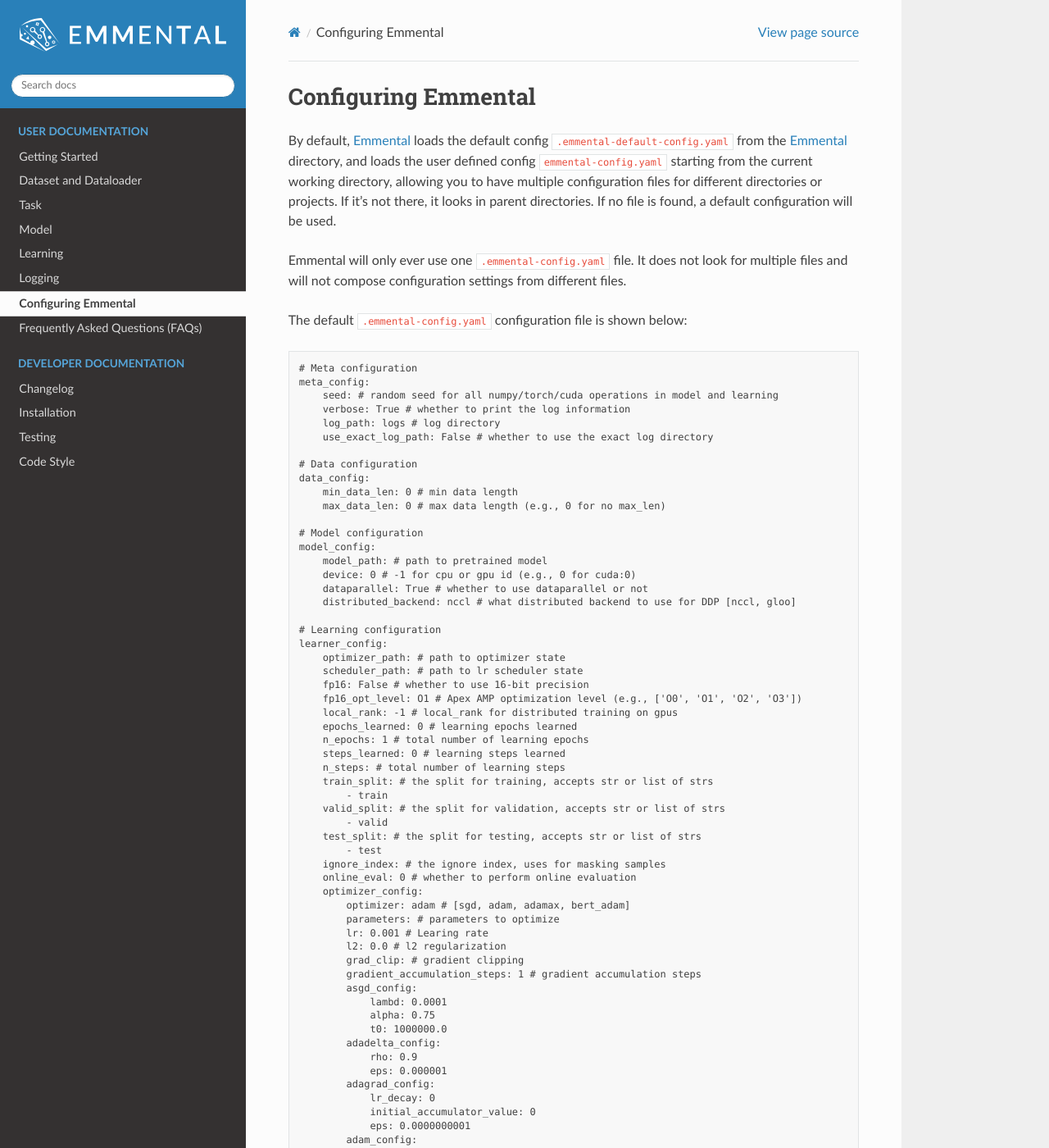
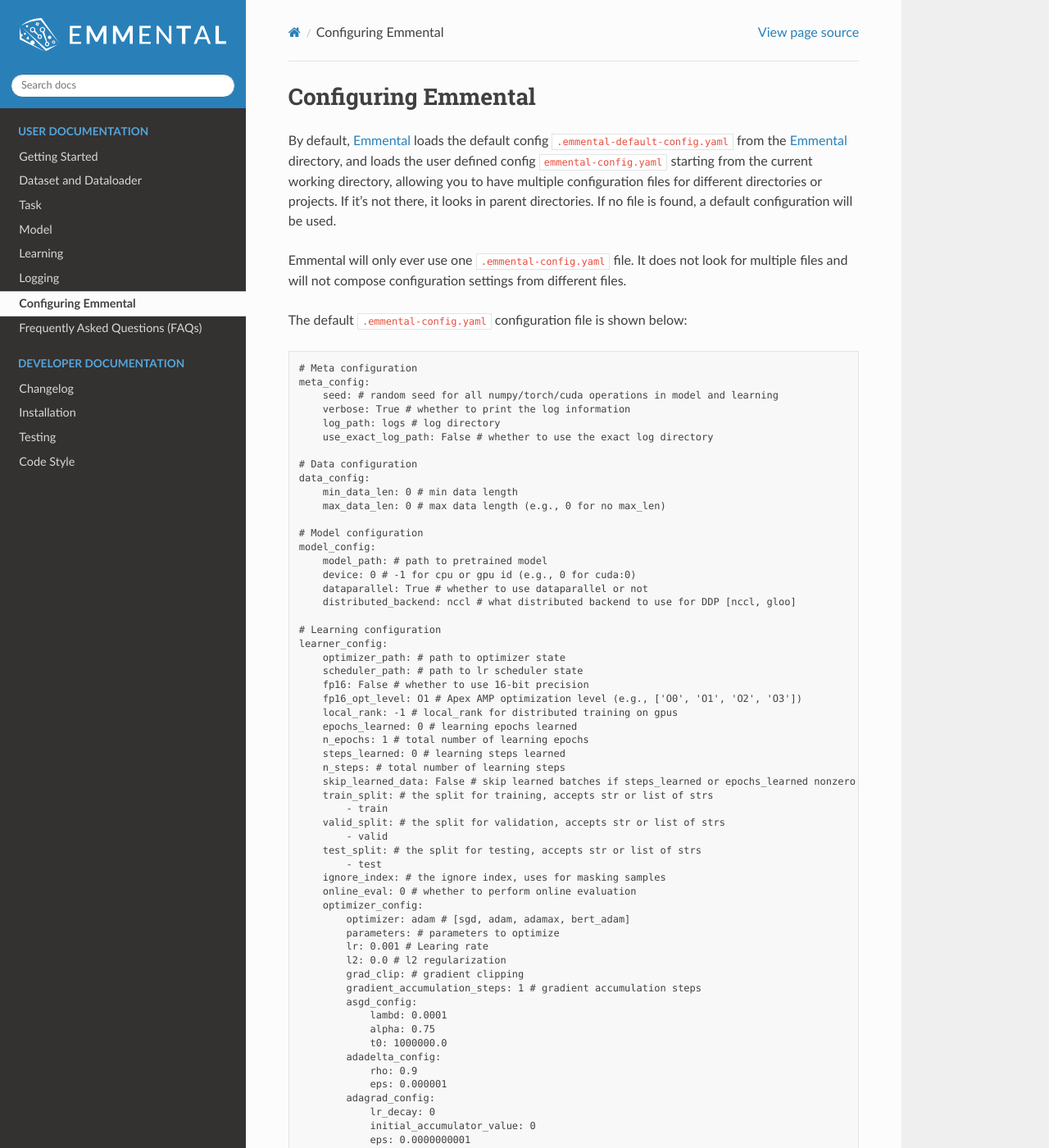
Before and after one commit to senwu/emmental, a Sphinx documentation site: the page built from docs/user/config.rst, in a window 1280 px wide and 1400 px high. Shown: the whole window at 82% size. Built offline with Sphinx 7.4.7 and the Read the Docs theme 2.0.0, drawn with Linux system fonts in a browser that asks for light colours; some of the changed text lies outside the part shown.

Commit message:
update doc

```diff
--- a/docs/user/config.rst
+++ b/docs/user/config.rst
@@ -44,6 +44,7 @@
         n_epochs: 1 # total number of learning epochs
         steps_learned: 0 # learning steps learned
         n_steps: # total number of learning steps
+        skip_learned_data: False # skip learned batches if steps_learned or epochs_learned nonzero
         train_split: # the split for training, accepts str or list of strs
             - train
         valid_split: # the split for validation, accepts str or list of strs
--- a/docs/user/learning.rst
+++ b/docs/user/learning.rst
@@ -42,6 +42,7 @@
         n_epochs: 1 # total number of learning epochs
         steps_learned: 0 # learning steps learned
         n_steps: # total number of learning steps
+        skip_learned_data: False # skip learned batches if steps_learned or epochs_learned nonzero
         train_split: # the split for training, accepts str or list of strs
             - train
         valid_split: # the split for validation, accepts str or list of strs
```
